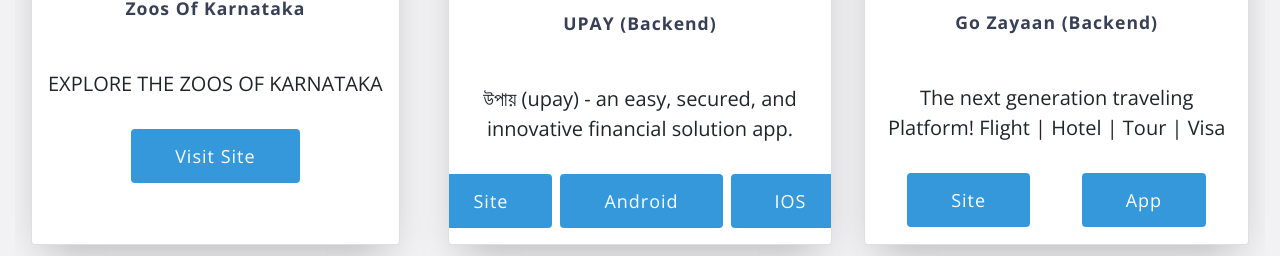
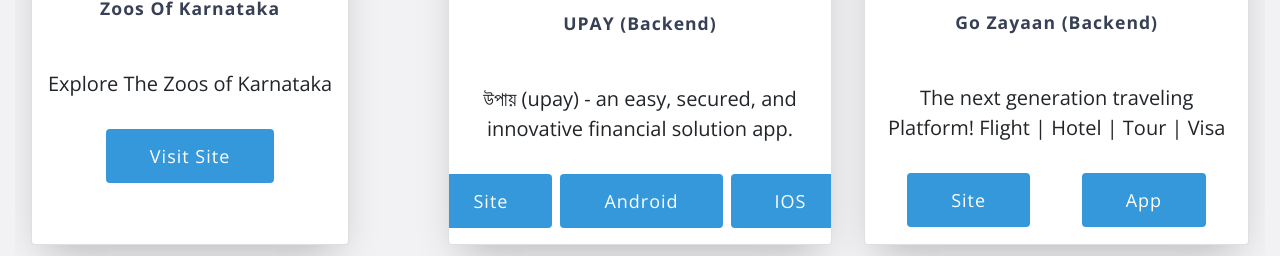
Before and after one commit to Alvi-Rahman/Alvi-Rahman.github.io, a website: page index.html in a window 1280 px wide. Shown: the part 4838-5094 px from the top of the page. Drawn offline with nearby package versions, Linux system fonts and the light colour scheme.

Commit message:
update text

```diff
--- a/index.html
+++ b/index.html
@@ -727,7 +727,7 @@
                                 <div class="card_image"><img src="development_images/Safari_Zoo.svg" alt="" width="256px"></div>
                                 <div class="card_content">
                                     <h2 class="card_title">Zoos Of Karnataka</h2>
-                                    <p class="card_text">EXPLORE THE ZOOS OF KARNATAKA</p>
+                                    <p class="card_text">Explore The Zoos of Karnataka </p>
                                     <a href="https://www.zoosofkarnataka.com/" target="_blank"><button class="btn-custom">Visit Site</button></a>
                                 </div>
                             </div>
```
